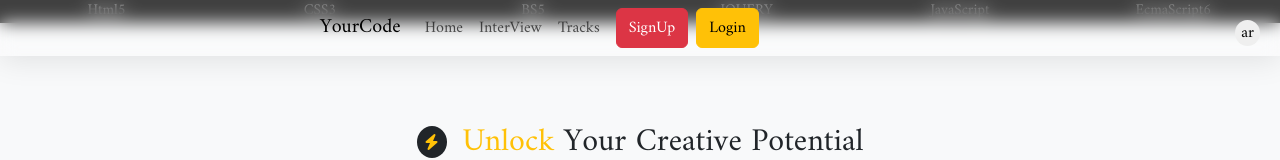
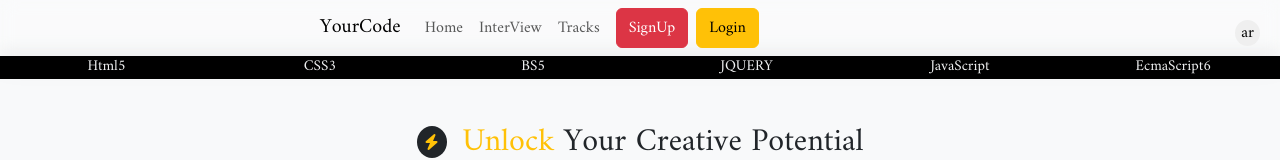
Before and after one commit to mohamedgaber-136/YourCode, a React (Vite) app: page / in a window 1280 px wide. Shown: the top 160 px of the page. Built offline with nearby package versions, Linux system fonts and the light colour scheme; a web font is replaced by a local one.

Commit message:
customizee sub

```diff
--- a/src/Components/CoursesIcons/CoursesIcons.jsx
+++ b/src/Components/CoursesIcons/CoursesIcons.jsx
@@ -16,7 +16,7 @@ export const CoursesIcons = () => {
   }
   return (
     <div className=" mt-3 d-flex justify-content-center align-items-center flex-column">
-      <div className="w-50 bg-dark py-3 rounded-pill mb-5">
+      <div className="w-75 bg-dark py-3 rounded-pill mb-5">
         <div className="d-flex gap-5 justify-content-center courseIcons ">
           <div>
             <img src={htmlIcon} alt="HtmlIcon" />
@@ -41,7 +41,7 @@ export const CoursesIcons = () => {
       <video
         ref={videoBtn}
         src={video}
-        width="500"
+        width="450"
         height="300"
         className="    p-0 m-0"
         onClick={() => {
--- a/src/Components/CoursesIcons/courseicons.css
+++ b/src/Components/CoursesIcons/courseicons.css
@@ -1,5 +1,5 @@
 .courseIcons img {
-    width: 35px;
+    width: 100%;
     height: 35px;
     object-fit: cover;
 }
--- a/src/Components/SubNavBar/SubNavBar.jsx
+++ b/src/Components/SubNavBar/SubNavBar.jsx
@@ -23,7 +23,7 @@ function SubNavBar() {
     "flutter",
   ];
   return (
-    <>
+    <div className="subNavParent">
       <Swiper
         slidesPerView={6}
         spaceBetween={0}
@@ -36,7 +36,7 @@ function SubNavBar() {
         ))}
       </Swiper>
 
-    </>
+    </div>
   );
 }
 
--- a/src/Components/SubNavBar/Subnav.css
+++ b/src/Components/SubNavBar/Subnav.css
@@ -3,7 +3,10 @@
     height: 100%;
     background-color: black !important;
 }
-
+.subNavParent{
+  position: sticky;
+  top: 56px;
+}
 .swiper-slide {
     position: relative !important;
     z-index: -1  !important;
```
